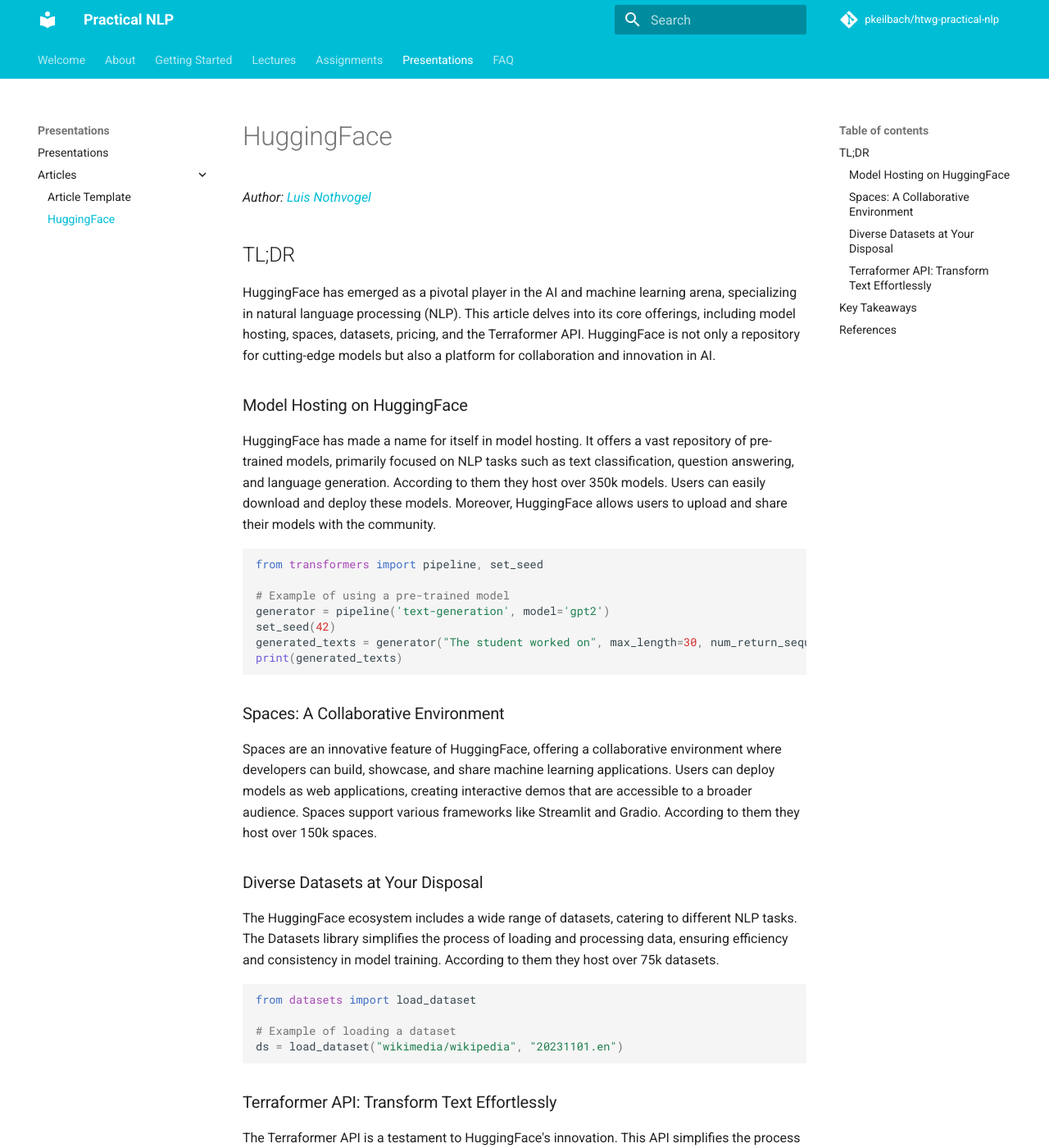
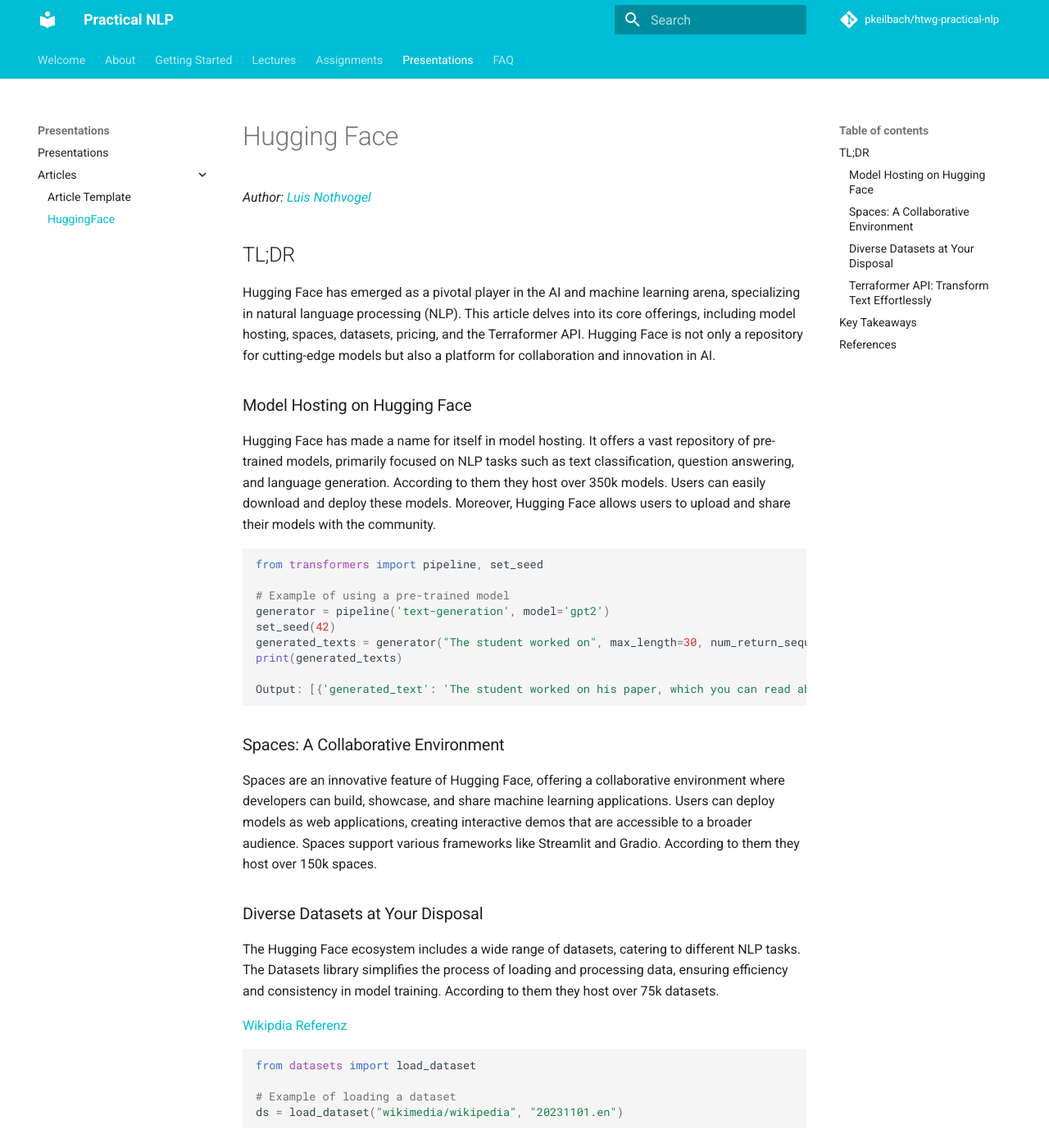
Before and after one commit to pkeilbach/htwg-practical-nlp, an MkDocs documentation site: the page built from docs/presentations/articles/hugging_face.md, in a window 1280 px wide and 1400 px high. Shown: the whole window at 82% size. Built offline with MkDocs 1.6.1 and Material for MkDocs 9.7.7, drawn with Linux system fonts in a browser that asks for light colours; comment, search, counter and statistics services are not loaded; some of the changed text lies outside the part shown.

Commit message:
Update hugging_face.md

````diff
--- a/docs/presentations/articles/hugging_face.md
+++ b/docs/presentations/articles/hugging_face.md
@@ -1,14 +1,14 @@
-# HuggingFace
+# Hugging Face
 
 _Author: [Luis Nothvogel](mailto:luis.nothvogel@htwg-konstanz.de)_
 
 ## TL;DR
 
-HuggingFace has emerged as a pivotal player in the AI and machine learning arena, specializing in natural language processing (NLP). This article delves into its core offerings, including model hosting, spaces, datasets, pricing, and the Terraformer API. HuggingFace is not only a repository for cutting-edge models but also a platform for collaboration and innovation in AI.
+Hugging Face has emerged as a pivotal player in the AI and machine learning arena, specializing in natural language processing (NLP). This article delves into its core offerings, including model hosting, spaces, datasets, pricing, and the Terraformer API. Hugging Face is not only a repository for cutting-edge models but also a platform for collaboration and innovation in AI.
 
-### Model Hosting on HuggingFace
+### Model Hosting on Hugging Face
 
-HuggingFace has made a name for itself in model hosting. It offers a vast repository of pre-trained models, primarily focused on NLP tasks such as text classification, question answering, and language generation. According to them they host over 350k models. Users can easily download and deploy these models. Moreover, HuggingFace allows users to upload and share their models with the community.
+Hugging Face has made a name for itself in model hosting. It offers a vast repository of pre-trained models, primarily focused on NLP tasks such as text classification, question answering, and language generation. According to them they host over 350k models. Users can easily download and deploy these models. Moreover, Hugging Face allows users to upload and share their models with the community.
 
 ```python
 from transformers import pipeline, set_seed
@@ -18,16 +18,19 @@
 set_seed(42)
 generated_texts = generator("The student worked on", max_length=30, num_return_sequences=2)
 print(generated_texts)
+
+Output: [{'generated_text': 'The student worked on his paper, which you can read about here. You can get an ebook with that part, or an audiobook with some of'}, {'generated_text': 'The student worked on this particular task by making the same basic task in his head again and again, without the help of some external helper, even when'}]
 ```
 
 ### Spaces: A Collaborative Environment
 
-Spaces are an innovative feature of HuggingFace, offering a collaborative environment where developers can build, showcase, and share machine learning applications. Users can deploy models as web applications, creating interactive demos that are accessible to a broader audience. Spaces support various frameworks like Streamlit and Gradio. According to them they host over 150k spaces.
+Spaces are an innovative feature of Hugging Face, offering a collaborative environment where developers can build, showcase, and share machine learning applications. Users can deploy models as web applications, creating interactive demos that are accessible to a broader audience. Spaces support various frameworks like Streamlit and Gradio. According to them they host over 150k spaces.
 
 ### Diverse Datasets at Your Disposal
 
-The HuggingFace ecosystem includes a wide range of datasets, catering to different NLP tasks. The Datasets library simplifies the process of loading and processing data, ensuring efficiency and consistency in model training. According to them they host over 75k datasets.
+The Hugging Face ecosystem includes a wide range of datasets, catering to different NLP tasks. The Datasets library simplifies the process of loading and processing data, ensuring efficiency and consistency in model training. According to them they host over 75k datasets.
 
+[Wikipdia Referenz](https://huggingface.co/datasets/wikimedia/wikipedia)
 ```python
 from datasets import load_dataset
 
@@ -35,20 +38,29 @@
 ds = load_dataset("wikimedia/wikipedia", "20231101.en")
 ```
 
+
 ### Terraformer API: Transform Text Effortlessly
 
-The Terraformer API is a testament to HuggingFace's innovation. This API simplifies the process of text transformation, making it accessible even to those with limited programming skills. It supports a variety of NLP tasks and can be integrated into various applications.
+The Terraformer API is a testament to Hugging Face's innovation. This API simplifies the process of text transformation, making it accessible even to those with limited programming skills. It supports a variety of NLP tasks and can be integrated into various applications.
+
+```python
+# Load model directly
+from transformers import AutoTokenizer, AutoModelForCausalLM
+
+tokenizer = AutoTokenizer.from_pretrained("gpt2")
+model = AutoModelForCausalLM.from_pretrained("gpt2")
+```
 
 ## Key Takeaways
 
-- HuggingFace is at the forefront of NLP, offering a wealth of models, datasets, and tools.
-- Its model hosting platform is robust, user-friendly, and widely adopted in the AI community.
-- Spaces foster collaboration and accessibility, allowing users to easily share and demonstrate their ML applications.
-- The platform's commitment to providing diverse datasets accelerates research and development in NLP.
-- The Terraformer API is a notable tool for simplifying text transformations, enhancing the accessibility of NLP.
+- Hugging Face is at the forefront of NLP, offering a wealth of models, datasets, and tools.
+- Its **model hosting** platform is robust, user-friendly, and widely adopted in the AI community.
+- **Spaces** foster **collaboration and accessibility**, allowing users to easily share and demonstrate their ML applications.
+- The platform's commitment to providing diverse **datasets** accelerates research and development in NLP.
+- The **Terraformer API** is a notable tool for simplifying text transformations, enhancing the accessibility of NLP.
 
 ## References
 
-- [HuggingFace: The AI community building the future.](https://huggingface.co/)
-- [HuggingFace Transformers Documentation](https://huggingface.co/docs/transformers/index)
-- [HuggingFace Datasets Library](https://huggingface.co/docs/datasets/index)
+- [Hugging Face: The AI community building the future.](https://Hugging Face.co/)
+- [Hugging Face Transformers Documentation](https://Hugging Face.co/docs/transformers/index)
+- [Hugging Face Datasets Library](https://Hugging Face.co/docs/datasets/index)
````
